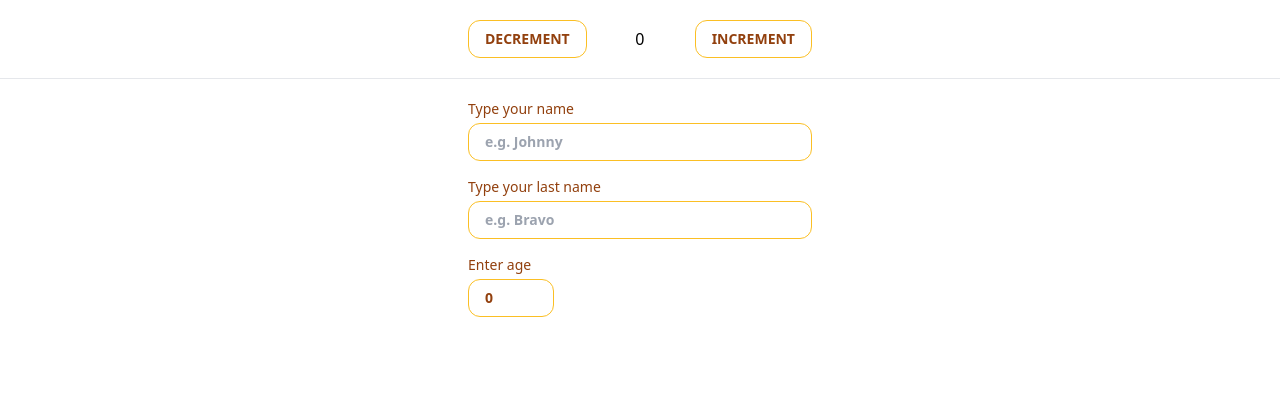
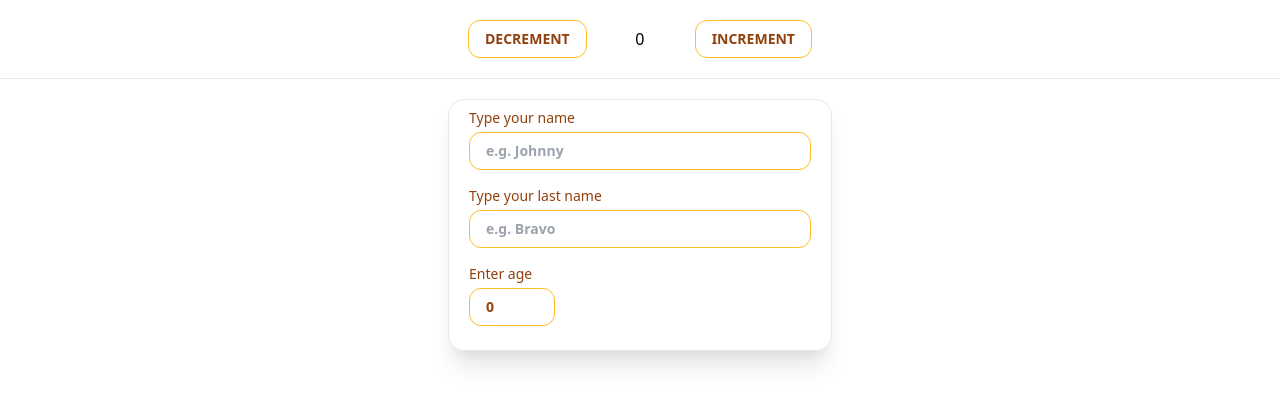
Before and after one commit to AlanLes/vue-vs-svelte, a Svelte app in the folder svelteapp/: page / in a window 1280 px wide. Shown: the top 404 px of the page. Built offline with nearby package versions, Linux system fonts and the light colour scheme.

Commit message:
add class attribute to <Form.vue/> element in the App.vue file, do the same in App.svelte

```diff
--- a/svelteapp/src/App.svelte
+++ b/svelteapp/src/App.svelte
@@ -6,7 +6,7 @@
 
 <Counter bind:count={count}/>
 <hr class="my-5">
-<Form/>
+<Form class="border rounded-2xl shadow-xl py-2" />
 
 <style global lang="postcss">
     @tailwind base;
--- a/svelteapp/src/components/Form.svelte
+++ b/svelteapp/src/components/Form.svelte
@@ -6,7 +6,7 @@
   $: fullDetails = `${firstName} ${lastName}, ${age} years old`;
 </script>
 
-<form class="flex flex-col max-w-sm m-auto px-5 mt-5 gap-2">
+<form class="flex flex-col max-w-sm m-auto px-5 mt-5 gap-2 {$$props.class}">
 	<label for="firstName" class="text-sm text-yellow-800 mb-2">
 		Type your name
 		<input bind:value="{firstName}" id="firstName" type="text" placeholder="e.g. Johnny" class="w-full px-4 py-2 mt-1 font-semibold rounded-xl border border-yellow-400 focus:outline-none focus:ring-2 focus:ring-yellow-600 focus:ring-offset-2">
```
Also changed, not shown: 1 other file (tests, documents, lock files or other folders).
